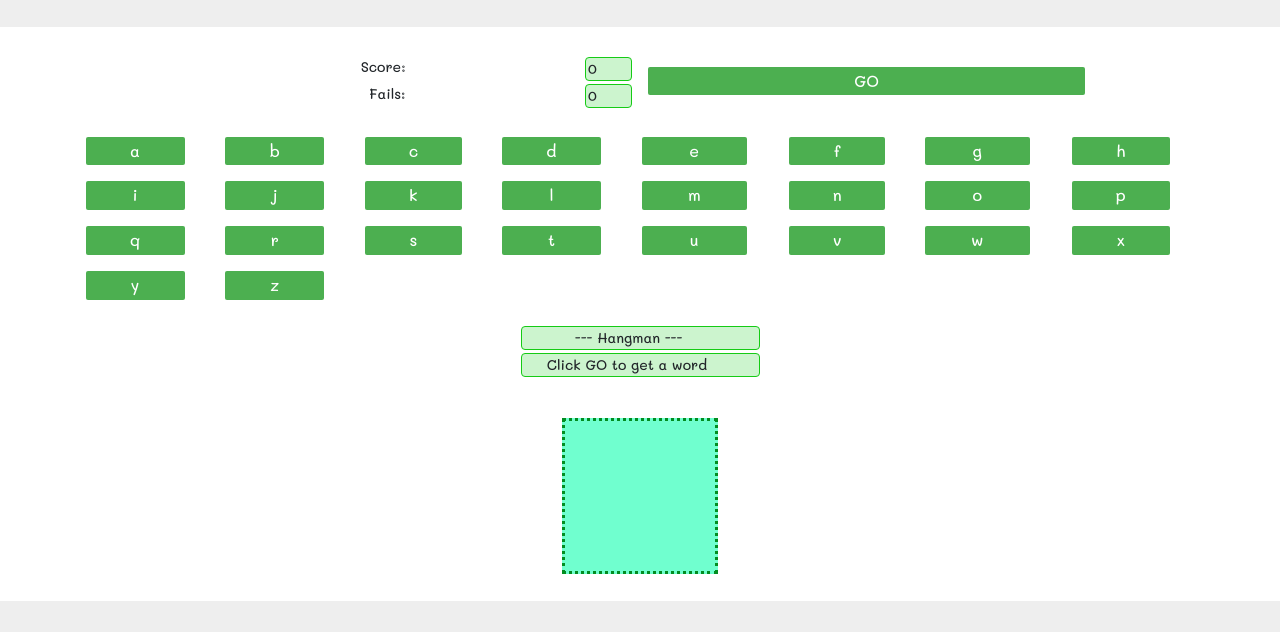
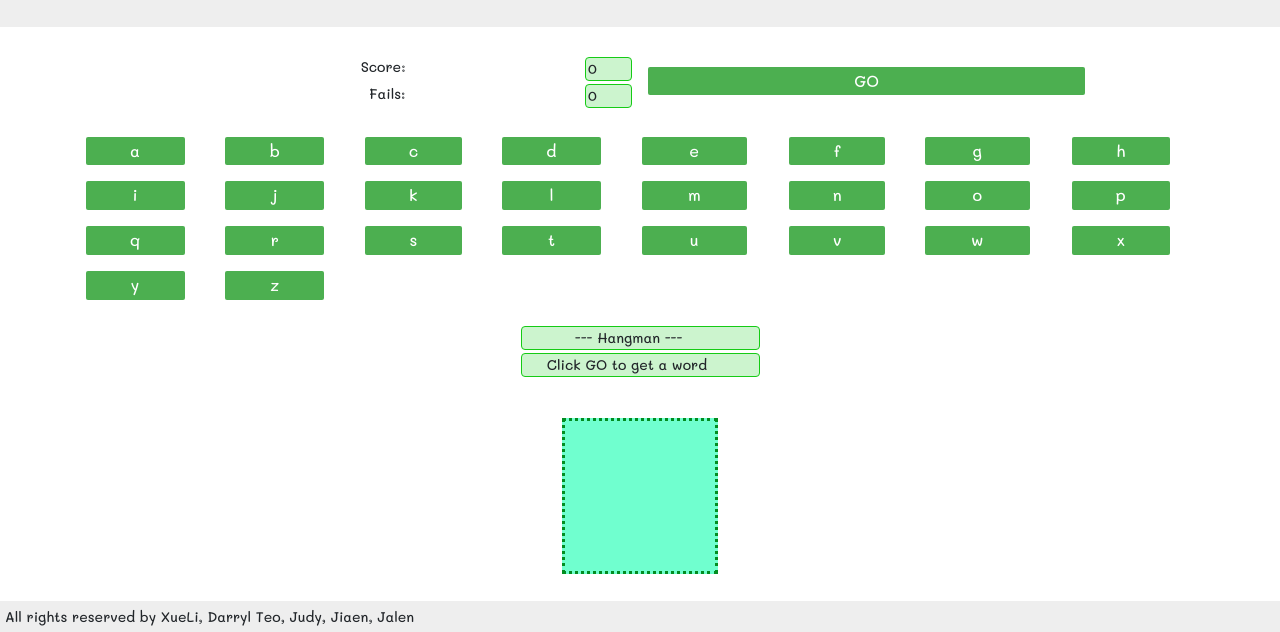
Before and after one commit to cxueli5/hangmangame17, a website: page public/index.html in a window 1280 px wide. Shown: the part 182-814 px from the top of the page. Drawn offline with nearby package versions, Linux system fonts and the light colour scheme.

Commit message:
add footer for credits

```diff
--- a/public/index.html
+++ b/public/index.html
@@ -407,6 +407,7 @@
       </form>
     </div>
     <!-- End of Game -->
+    <footer class="footer">All rights reserved by XueLi, Darryl Teo, Judy, Jiaen, Jalen</footer>
   </body>
 </html>
 <!-- End of HTML -->
--- a/public/main.css
+++ b/public/main.css
@@ -33,7 +33,7 @@ body {
   font-size: 16px;
 }
 
-/* button Hover Over */
+/* button hover over */
 .button:hover {
     background-color: #08530b;
     cursor: pointer;
@@ -71,6 +71,10 @@ input[type="TEXT"] {
   background-color: #ccf4ce;
   border-radius: 4px;
   margin-bottom: 3px;
+}
+
+.footer {
+  padding: 5px;
 }
 
 /* end of global styles */
```
